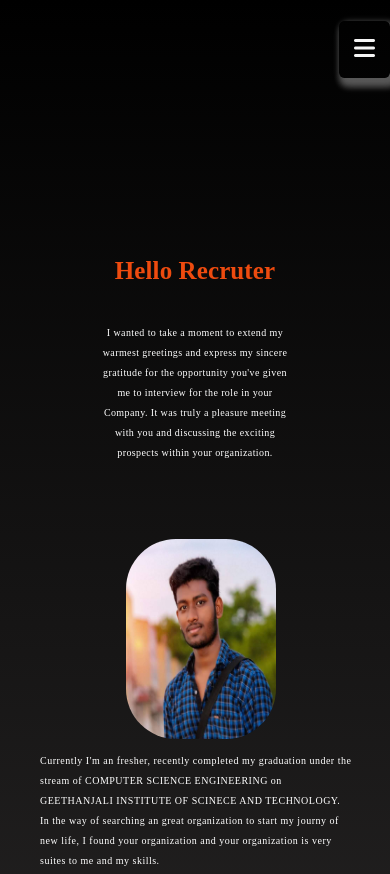
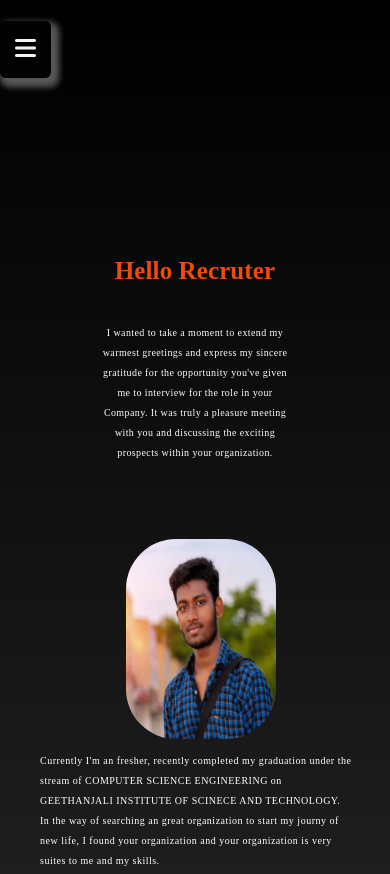
Before and after one commit to sumanth14333/My_Profile, a plain HTML site: page index.html in a window 390 px wide. Shown: the top 874 px of the page. Drawn offline with Linux system fonts and the light colour scheme.

Commit message:
Update styl.css

```diff
--- a/styl.css
+++ b/styl.css
@@ -394,7 +394,8 @@ span:hover{
         display: block;
         width: fit-content;
         margin: auto;
-        float: inline-end;
+        float: left;
+        position: fixed;
     }
     #dropdown{
         display: block;
@@ -412,6 +413,7 @@ span:hover{
     .toggle_btn{
         /* float: left; */
         margin: auto;
+        position: fixed;
     }
     #about{
         margin-bottom: 0%;
```
